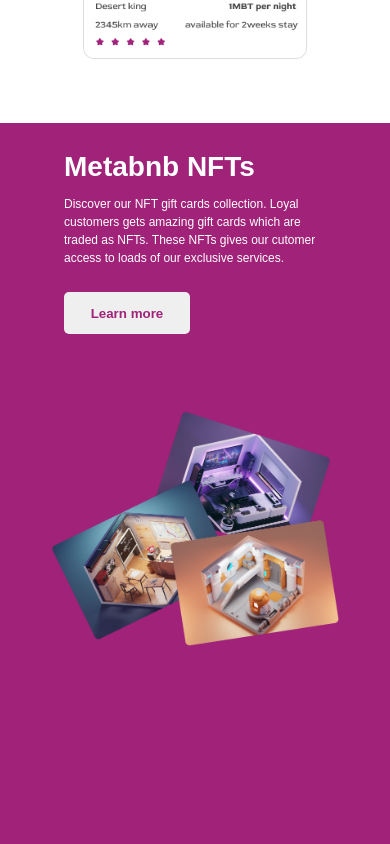
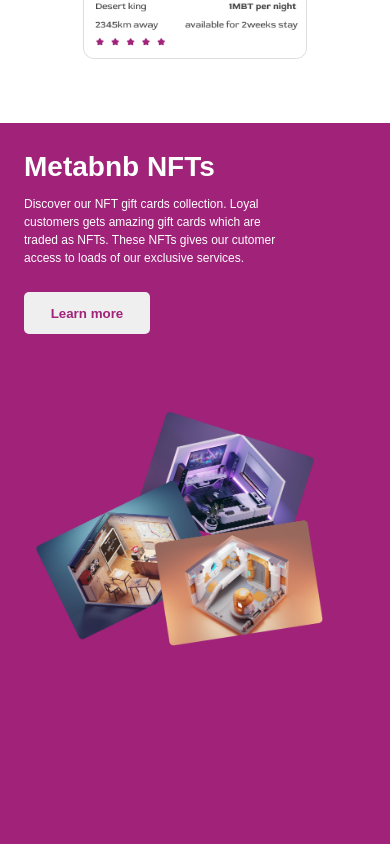
Before and after one commit to emdevelopa/metabnb, a React (Create React App) app: page / in a window 390 px wide. Shown: the part 4000-4844 px from the top of the page. Built offline with nearby package versions, Linux system fonts and the light colour scheme.

Commit message:
fuck this code one more time time from css

```diff
--- a/src/App.css
+++ b/src/App.css
@@ -384,6 +384,8 @@ margin: 0 0 8em 0;
   .f-s{
     width: 100%;
     /* background: #000; */
+    /* padding: 2em; */
+    padding: 0 0 0 3em;
   }
   .f-s h2{
     margin: 1em 0 0 0;
@@ -395,6 +397,7 @@ margin: 0 0 8em 0;
     width: 100%;
     height: 32em;
     text-align: center;
+    padding: 4em 2em 0 0em;
   }
   .s-s img{
     width: 18em;
```
